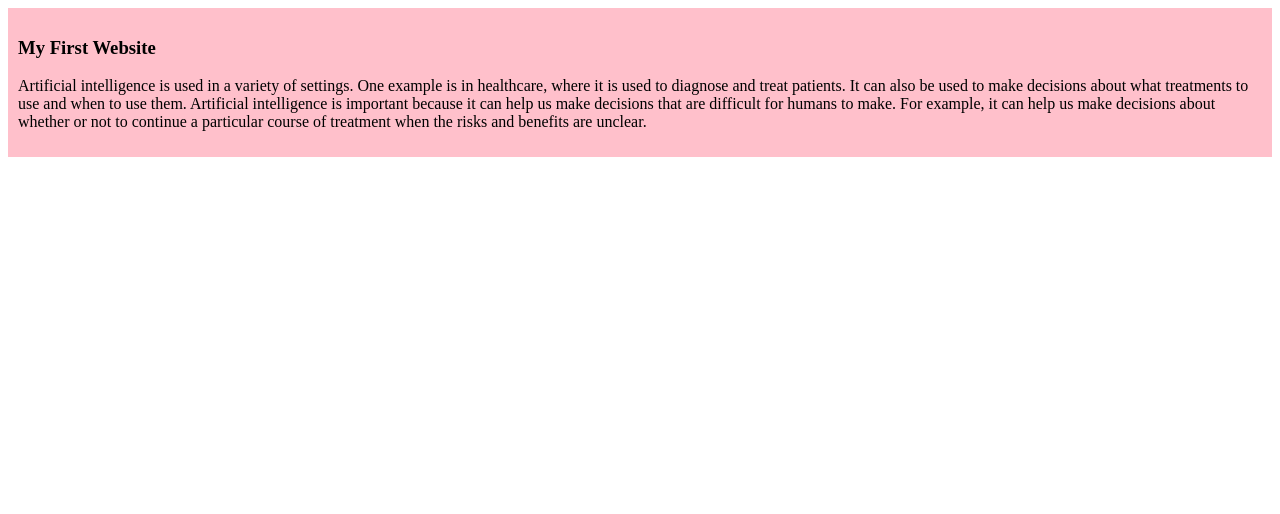
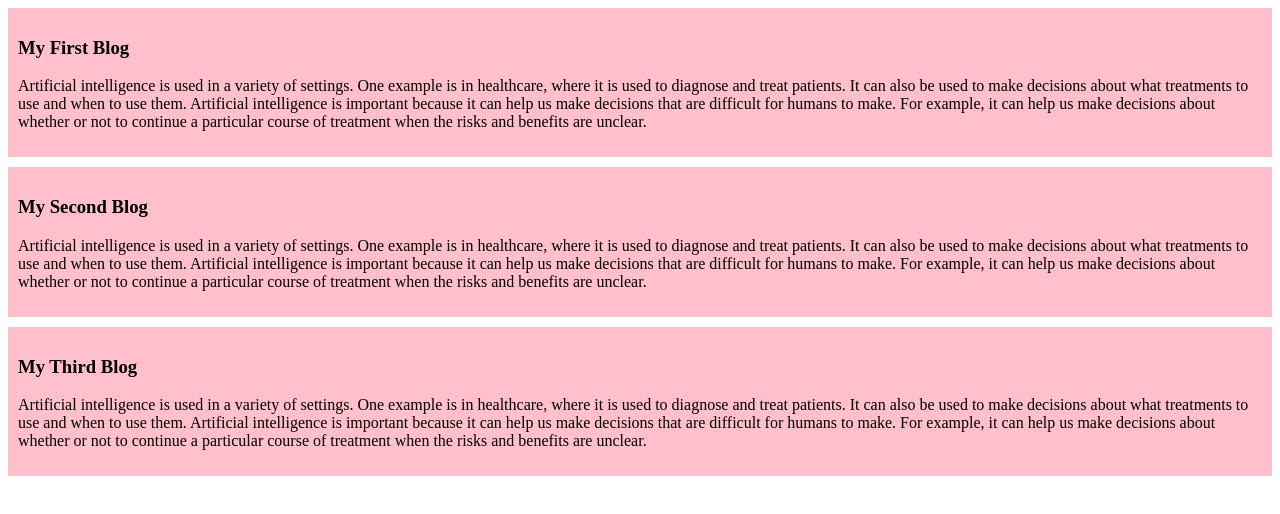
Before and after one commit to isratvx/my-simple-website, a plain HTML site: page index.html in a window 1280 px wide. Drawn offline with Linux system fonts and the light colour scheme.

Commit message:
added the second and the third blog

```diff
--- a/index.html
+++ b/index.html
@@ -3,12 +3,44 @@
 <head>
     <meta charset="UTF-8">
     <meta name="viewport" content="width=device-width, initial-scale=1.0">
-    <title>My Simple Website</title>
+    <title>My Simple Website about AI</title>
     <link rel="stylesheet" href="styles/blog.css">
 </head>
 <body>
     <div>
-        <h3>My First Website</h3>
+        <h3>My First Blog</h3>
+        <p>
+              <p>
+                 Artificial intelligence is used in a variety of settings.
+        One example is in healthcare, where it is used to diagnose
+        and treat patients. It can also be used to make decisions
+        about what treatments to use and when to use them.
+        Artificial intelligence is important because it can help
+        us make decisions that are difficult for humans to make.
+        For example, it can help us make decisions about whether
+        or not to continue a particular course of treatment when
+        the risks and benefits are unclear.
+            </p>
+        </p>
+    </div>
+       <div>
+        <h3>My Second Blog</h3>
+        <p>
+              <p>
+                 Artificial intelligence is used in a variety of settings.
+        One example is in healthcare, where it is used to diagnose
+        and treat patients. It can also be used to make decisions
+        about what treatments to use and when to use them.
+        Artificial intelligence is important because it can help
+        us make decisions that are difficult for humans to make.
+        For example, it can help us make decisions about whether
+        or not to continue a particular course of treatment when
+        the risks and benefits are unclear.
+            </p>
+        </p>
+    </div>
+       <div>
+        <h3>My Third Blog</h3>
         <p>
               <p>
                  Artificial intelligence is used in a variety of settings.
--- a/styles/blog.css
+++ b/styles/blog.css
@@ -1,4 +1,6 @@
 div{
+
     background-color: pink;
     padding: 10px;
+    margin-bottom: 10px;
 }
```
